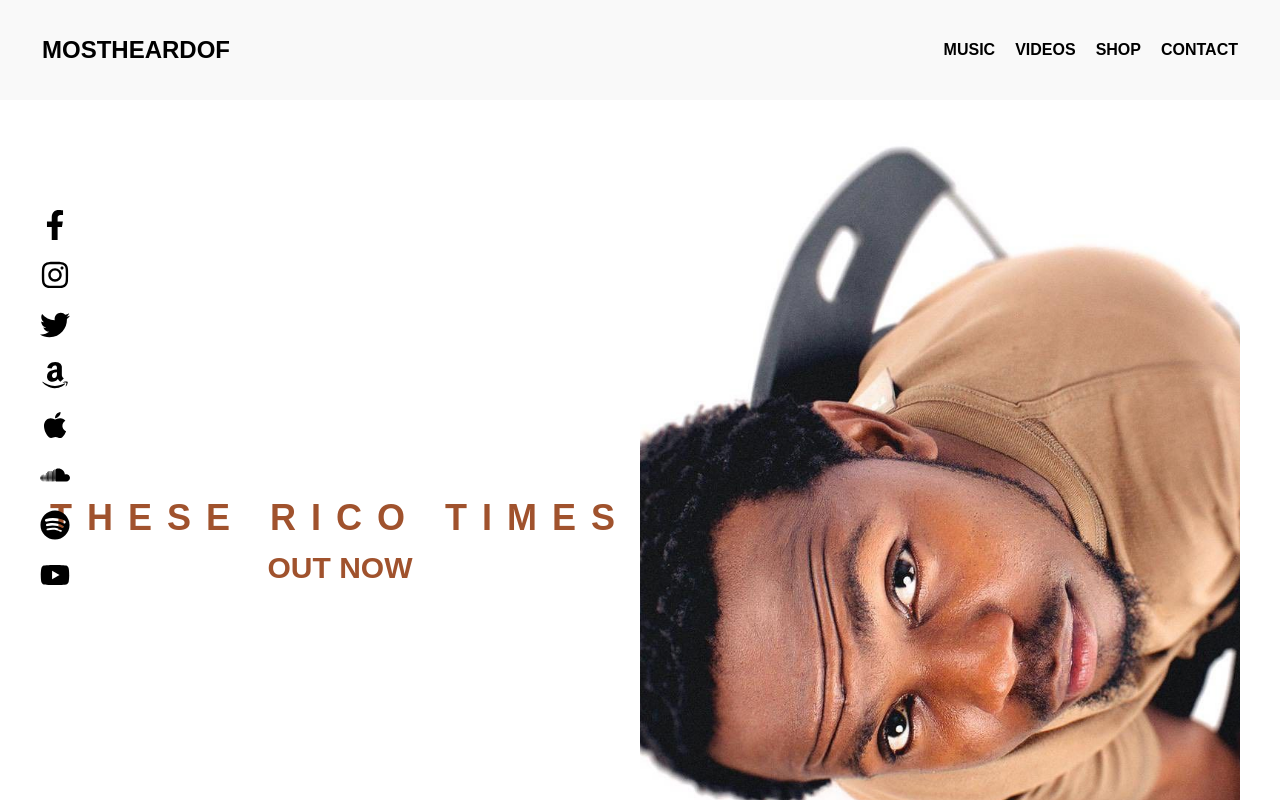
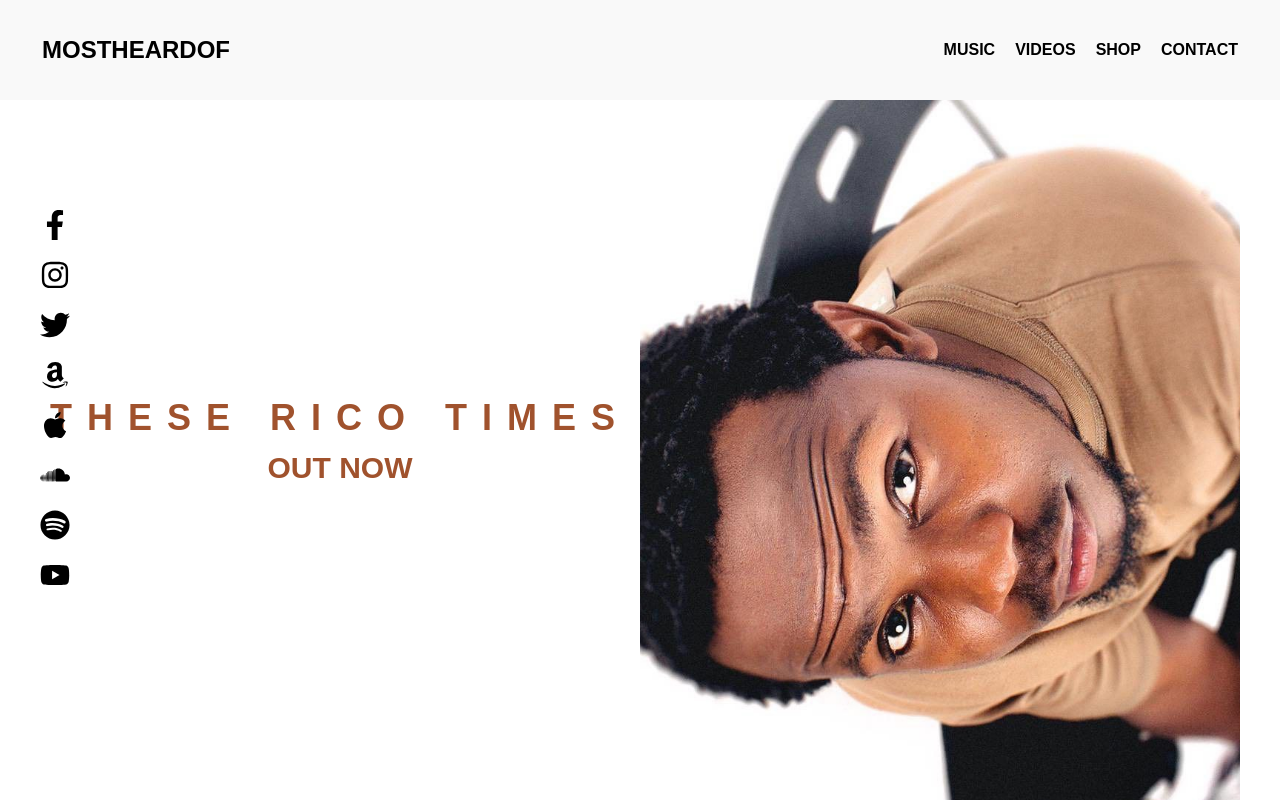
Before and after one commit to Akay74/mostheardo-portfolio, a Next.js app: page / in a window 1280 px wide. Shown: the top 800 px of the page. Built offline with nearby package versions, Linux system fonts and the light colour scheme.

Commit message:
🎨 make header fixed

```diff
--- a/components/home/header.jsx
+++ b/components/home/header.jsx
@@ -7,6 +7,11 @@ const HeaderContainer = styled.div`
   background-color: #F9F9F9;
   padding: 10px;
   color: #000;
+  position: fixed;
+  top: 0;
+  left: 0;
+  right: 0;
+  z-index: 1000;
 `;
 
 const Header = styled.header`
@@ -39,7 +44,7 @@ const MobileNavigation = styled.nav`
   position: fixed;
   top: 0;
   left: 0;
-  width: 80%;
+  width: 100%;
   height: 100vh;
   background-color: #000;
   display: flex;
@@ -48,7 +53,7 @@ const MobileNavigation = styled.nav`
   align-items: center;
   transform: ${({ isOpen }) => (isOpen ? 'translateX(0)' : 'translateX(-100%)')};
   transition: transform 0.3s ease-in-out;
-  z-index: 1000;
+  z-index: 1001;
   @media (min-width: 768px) {
     display: none;
   }
@@ -60,7 +65,6 @@ const DesktopNavigation = styled.nav`
     display: flex;
     justify-content: flex-end;
     align-items: center;
-    width: 40%;
   }
 `;
 
@@ -78,12 +82,13 @@ const SocialIcons = styled.div`
   justify-content: center;
   padding: 20px;
   @media (min-width: 768px) {
-    position: absolute;
+    position: fixed;
     left: 20px;
     top: 50%;
     transform: translateY(-50%);
     flex-direction: column;
     height: auto;
+    z-index: 999;
   }
 `;
 
@@ -134,6 +139,7 @@ const HeaderComponent = () => {
   );
 
   return (
+    <>
       <HeaderContainer>
         <Header>
           <Logo>MOSTHEARDOF</Logo>
@@ -146,8 +152,9 @@ const HeaderComponent = () => {
           <NavLinks isMobile={true} onClick={toggleMenu} />
           <SocialIconsComponent isMobile={true} />
         </MobileNavigation>
+      </HeaderContainer>
       {!isMobile && <SocialIconsComponent isMobile={false} />}
-    </HeaderContainer>
+    </>
   );
 };
 
```
Lines whose indentation alone changed are shown as unchanged.
